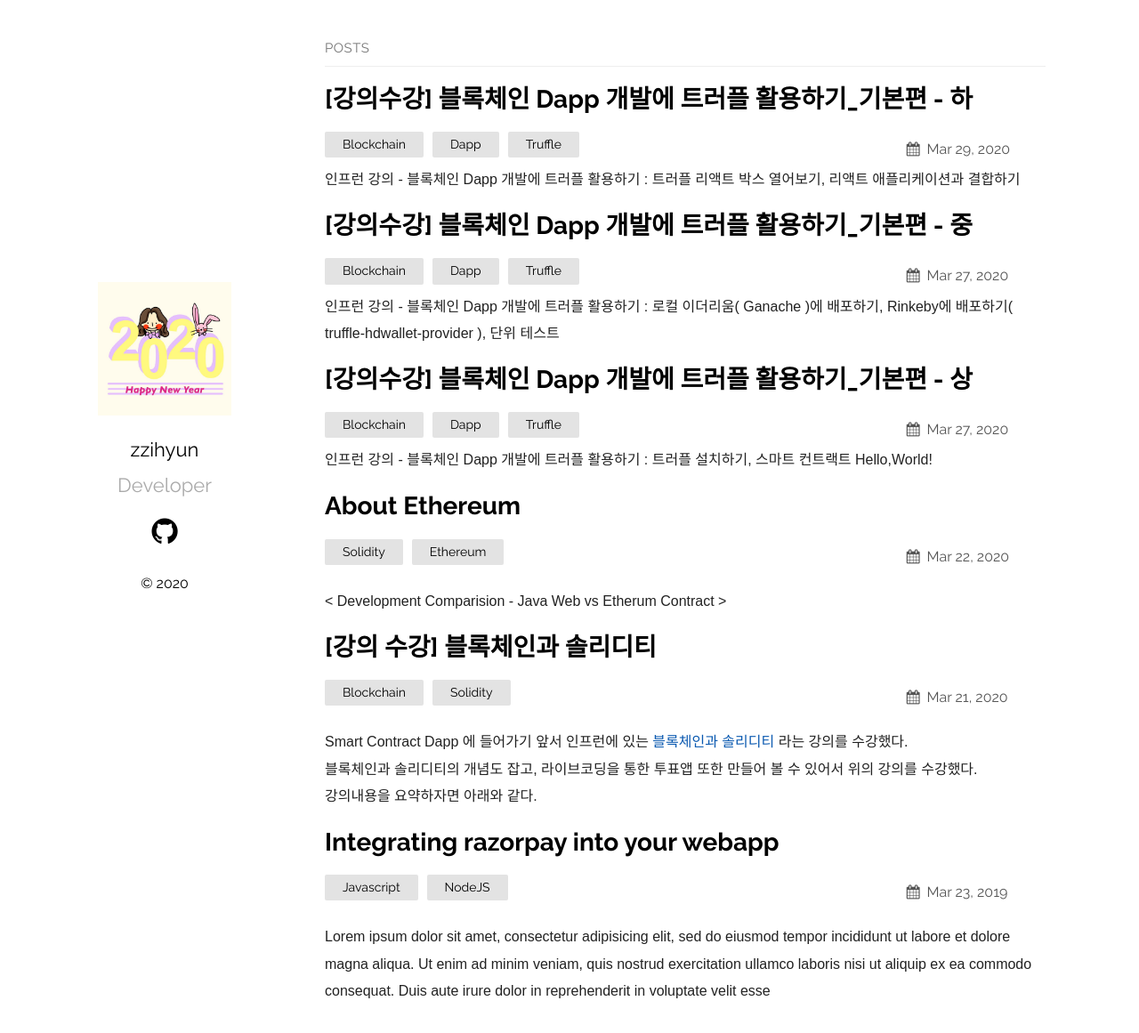
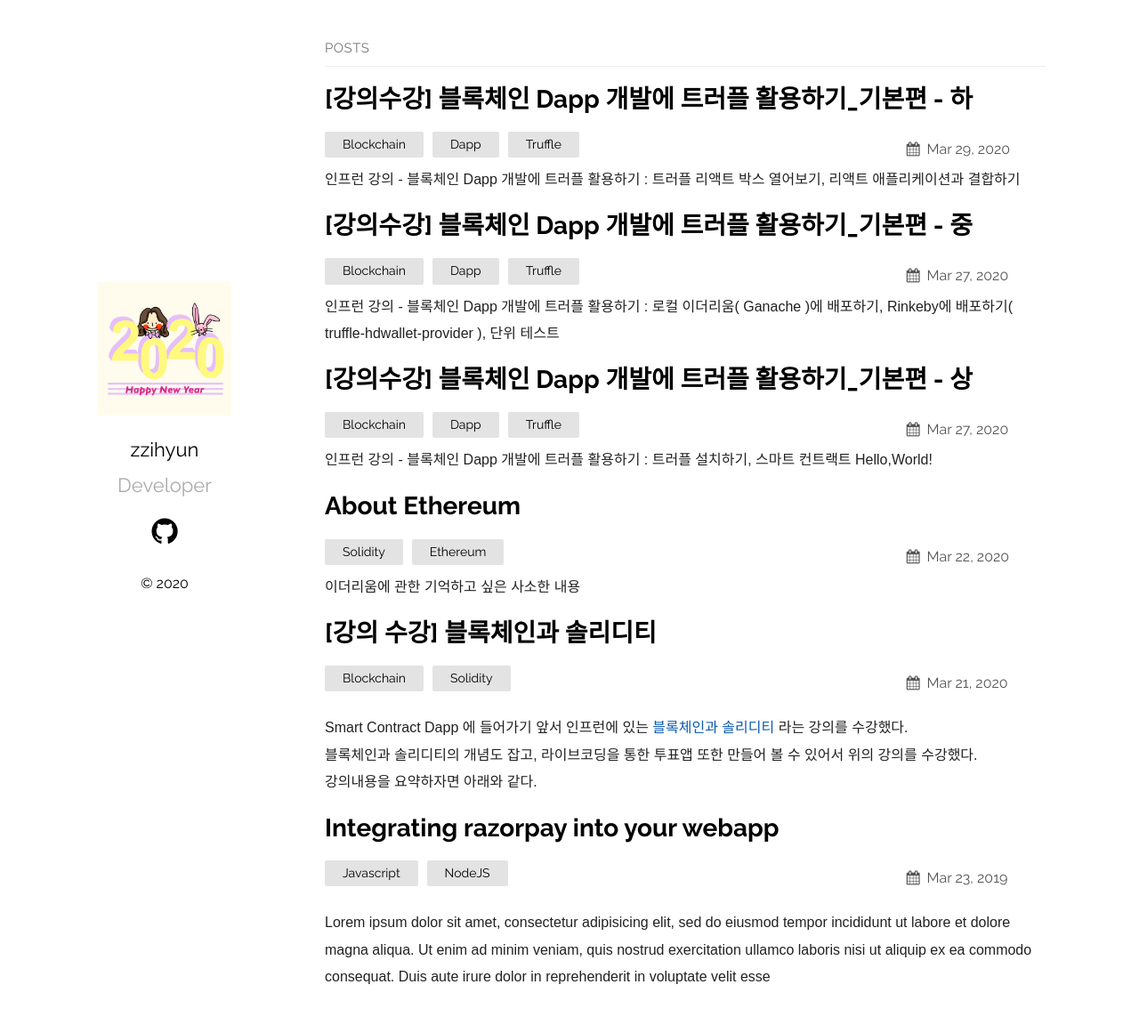
Before and after one commit to jhhhj1002/jhhhj1002.github.io, a Jekyll site: the page built from index.md, in a window 1280 px wide and 1175 px high. Shown: the top 1161 px of the window at 89% size. Built offline with Jekyll 4.4.1, drawn with Linux system fonts in a browser that asks for light colours.

Commit message:
Update 2020-03-22-About-Ethereum.markdown

```diff
--- a/_posts/2020-03-22-About-Ethereum.markdown
+++ b/_posts/2020-03-22-About-Ethereum.markdown
@@ -1,10 +1,10 @@
 ---
 layout: post
 title:  "About Ethereum"
+excerpt: "이더리움에 관한 기억하고 싶은 사소한 내용"
 date:   2020-03-22 21:03:36 +0530
 categories: Solidity Ethereum
 ---
-
 
 < Development Comparision - Java Web vs Etherum Contract >
 
```
